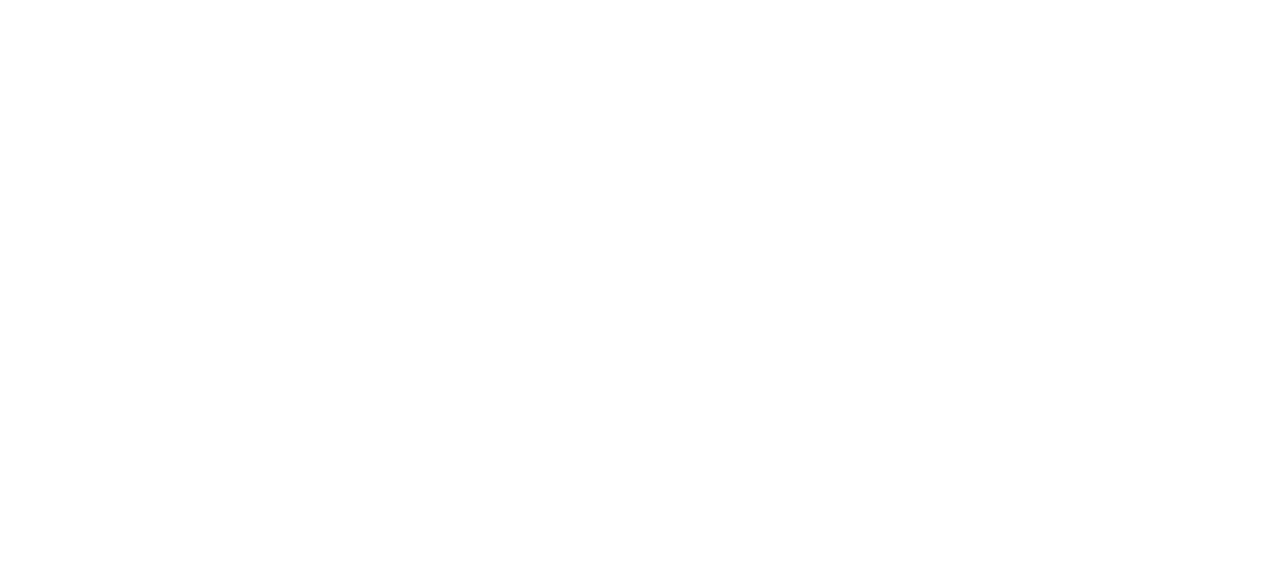
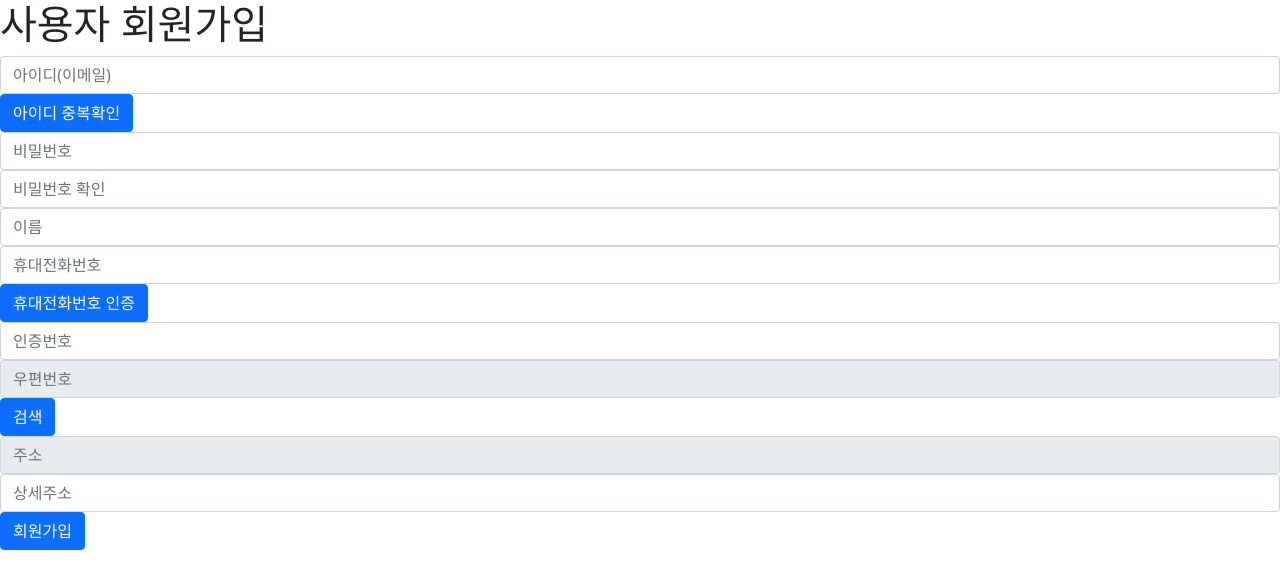
Before and after one commit to KimHaKyeon95/passGym, a React (Create React App) app: page /usersignup in a window 1280 px wide. Before the commit this address had no page. Shown: the top 588 px of the page. Built offline with nearby package versions, Linux system fonts and the light colour scheme.

Commit message:
usersignup

```diff
--- a/package.json
+++ b/package.json
@@ -9,6 +9,7 @@
     "bootstrap": "^5.1.3",
     "react": "^17.0.2",
     "react-bootstrap": "^2.1.2",
+    "react-daum-postcode": "^3.0.1",
     "react-dom": "^17.0.2",
     "react-router-dom": "^6.2.1",
     "react-scripts": "5.0.0",
--- a/src/App.js
+++ b/src/App.js
@@ -1,6 +1,7 @@
 import { BrowserRouter as Router, Routes, Route } from "react-router-dom";
 import Home from "./routes/common/Home";
 import Login from "./routes/common/Login";
+import Usersignup from "./routes/users/Usersignup";
 
 function App() {
   return (
@@ -11,6 +12,9 @@
       <Routes>
         <Route path="/login" element={<Login />} />
       </Routes>
+      <Routes>
+        <Route path="/usersignup" element={<Usersignup />} />
+      </Routes>
     </Router>
   );
 }
--- a/src/routes/users/Usersignup.js
+++ b/src/routes/users/Usersignup.js
@@ -1,11 +1,224 @@
-import Header from "../components/Header";
-import Footer from "../components/Footer";
+import React from "react";
+import "bootstrap/dist/css/bootstrap.min.css";
+import { Button, Form } from "react-bootstrap";
+import DaumPostcode from "react-daum-postcode";
+
 function Usersignup() {
+  const [id, setId] = React.useState("");
+  const [pwd, setPwd] = React.useState("");
+  const [pwdChk, setPwdChk] = React.useState("");
+  const [name, setName] = React.useState("");
+  const [phoneNo, setPhoneNo] = React.useState("");
+  const [phoneNoVarifCode, setPhoneNoVarifCode] = React.useState("");
+  const [zipcode, setZipCode] = React.useState("");
+  const [addr1, setAddr1] = React.useState("");
+  const [addr2, setAddr2] = React.useState(""); //상세주소
+
+  function onIdHandler(event) {
+    setId(event.target.value);
+  }
+
+  function onIdDupChk() {}
+
+  function onPwdHandler(event) {
+    setPwd(event.target.value);
+  }
+
+  function onPwdChkHandler(event) {
+    setPwdChk(event.target.value);
+  }
+
+  function onNameHandler(event) {
+    setName(event.target.value);
+  }
+
+  function onPhoneNoHandler(event) {
+    setPhoneNo(event.tartget.value);
+  }
+
+  function onPhoneNoVarifHandler() {}
+
+  function onPhoneNoVarifCodeHandler(event) {
+    setPhoneNoVarifCode(event.target.value);
+  }
+
+  function onSubmitHandler(event) {
+    const submitInfo = Object.assign(signupInfo);
+    let submitUrl = "http://localhost:3001/usersignup/singup";
+    event.preventDefault();
+
+    if (pwd !== pwdChk) {
+      return alert("비밀번호가 일치하지 않습니다.");
+    }
+
+    let signupInfo = {
+      id,
+      pwd,
+      name,
+      phoneNo,
+      zipcode,
+      addr1,
+      addr2,
+    };
+  }
+
+  // 카카오 우편번호 API----------------
+  const [isOpenPost, setIsOpenPost] = React.useState(false);
+
+  function onChangeOpenPost() {
+    setIsOpenPost(!isOpenPost);
+  }
+
+  function onCompletePost(data) {
+    let fullAddr = data.address;
+    let extraAddr = "";
+
+    if (data.addressType === "R") {
+      if (data.bname !== "") {
+        extraAddr += data.bname;
+      }
+      // if (data.buildingName !== "") {
+      //   extraAddr +=
+      //     extraAddr !== "" ? `, ${data.buildingName}` : data.buildingName;
+      // }
+      fullAddr += extraAddr !== "" ? ` (${extraAddr})` : "";
+    }
+
+    setZipCode(data.zonecode);
+    setAddr1(fullAddr);
+    setAddr2(extraAddr);
+    setIsOpenPost(false);
+  }
+
   return (
     <div>
-      <Header />
-      <body>사용자 회원가입</body>
-      <Footer />
+      <div className="usersignup">
+        <Form className="usersignup__form" onSubmit={onSubmitHandler}>
+          <h1>사용자 회원가입</h1>
+          <div className="usersignup__id">
+            <Form.Group
+              className="usersignup__idemail"
+              controlId="usersignup__idemail"
+            >
+              <Form.Control
+                name="id"
+                onChange={onIdHandler}
+                value={id}
+                type="email"
+                placeholder="아이디(이메일)"
+              />
+            </Form.Group>
+            <Button onClick={onIdDupChk} className="usersignup__iddupchkbtn">
+              아이디 중복확인
+            </Button>
+          </div>
+          <Form.Group className="usersignup__pwd" controlId="usersignup__pwd">
+            <Form.Control
+              name="pwd"
+              onChange={onPwdHandler}
+              value={pwd}
+              type="password"
+              placeholder="비밀번호"
+            />
+          </Form.Group>
+          <Form.Group
+            className="usersignup__pwdChk"
+            controlId="usersignup__pwdChk"
+          >
+            <Form.Control
+              name="pwdChk"
+              onChange={onPwdChkHandler}
+              value={pwdChk}
+              type="password"
+              placeholder="비밀번호 확인"
+            />
+          </Form.Group>
+          <Form.Group className="usersignup__name" controlId="usersignup__name">
+            <Form.Control
+              name="name"
+              onChange={onNameHandler}
+              value={name}
+              placeholder="이름"
+            />
+          </Form.Group>
+          <div className="usersignup__phone">
+            <Form.Group
+              className="usersignup__phoneNo"
+              controlId="usersignup__phoneNo"
+            >
+              <Form.Control
+                name="phoneNo"
+                onChange={onPhoneNoHandler}
+                value={phoneNo}
+                type="password"
+                placeholder="휴대전화번호"
+              />
+            </Form.Group>
+            <Button
+              onClick={onPhoneNoVarifHandler}
+              className="usersignup__phonenovarifbtn"
+            >
+              휴대전화번호 인증
+            </Button>
+            <Form.Group
+              className="usersignup__phoneNoVarifCode"
+              controlId="usersignup__phoneNoVarifCode"
+            >
+              <Form.Control
+                name="phoneNoVarifCode"
+                onChange={onPhoneNoVarifCodeHandler}
+                value={phoneNoVarifCode}
+                type="number"
+                placeholder="인증번호"
+              />
+            </Form.Group>
+          </div>
+          <>
+            {isOpenPost ? (
+              <DaumPostcode autoClose onComplete={onCompletePost} />
+            ) : null}
+          </>
+          <div className="usersignup__address">
+            <Form.Group
+              className="usersignup__zipcode"
+              controlId="usersignup__zipcode"
+            >
+              <Form.Control
+                value={zipcode}
+                placeholder="우편번호"
+                readOnly
+                required
+              />
+            </Form.Group>
+            <Button
+              // onClick={}
+              className="usersignup__zipcodebtn"
+            >
+              검색
+            </Button>
+            <Form.Group
+              className="usersignup__addr1"
+              controlId="usersignup__addr1"
+            >
+              <Form.Control
+                value={addr1}
+                placeholder="주소"
+                readOnly
+                required
+              />
+            </Form.Group>
+            <Form.Group
+              className="usersignup__addr2"
+              controlId="usersignup__addr2"
+            >
+              <Form.Control value={addr2} placeholder="상세주소" />
+            </Form.Group>
+          </div>
+          <Button variant="primary" type="submit">
+            회원가입
+          </Button>
+        </Form>
+      </div>
     </div>
   );
 }
```
Also changed, not shown: 1 other file (tests, documents, lock files or other folders).
